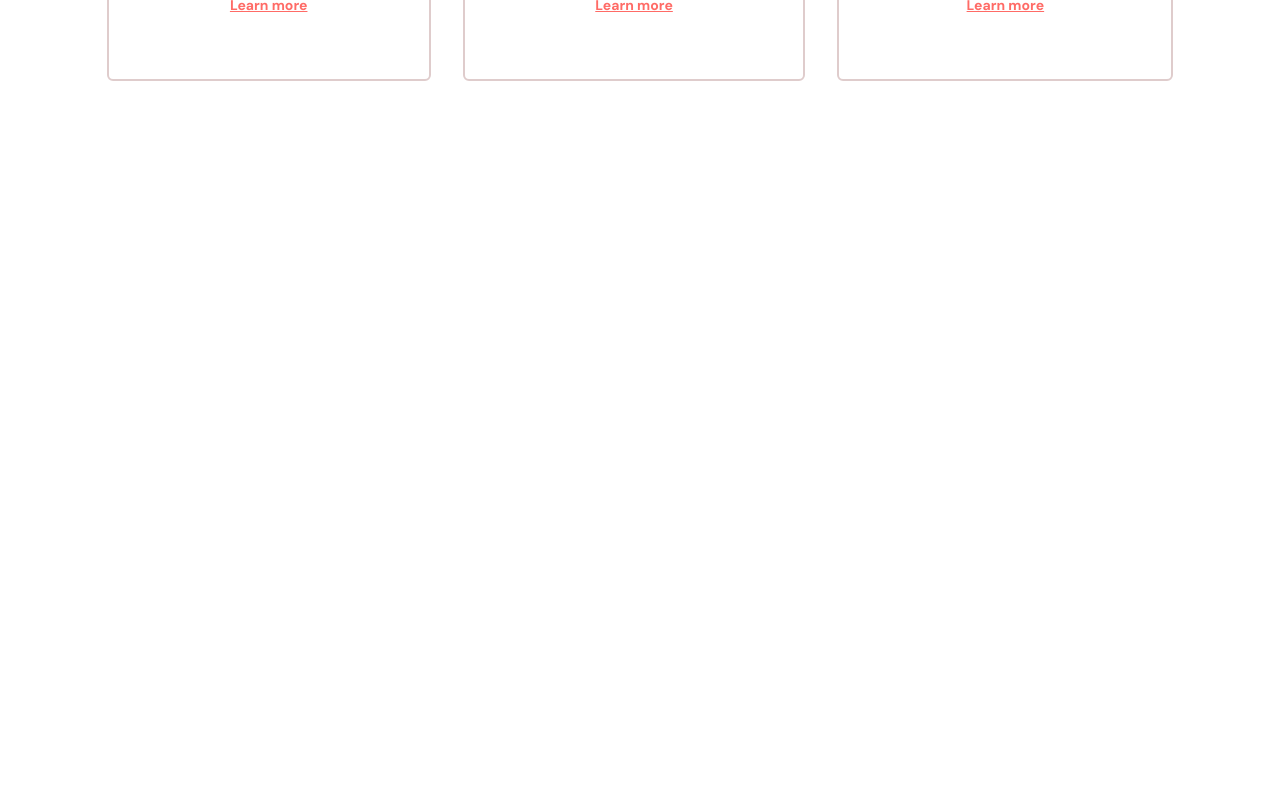
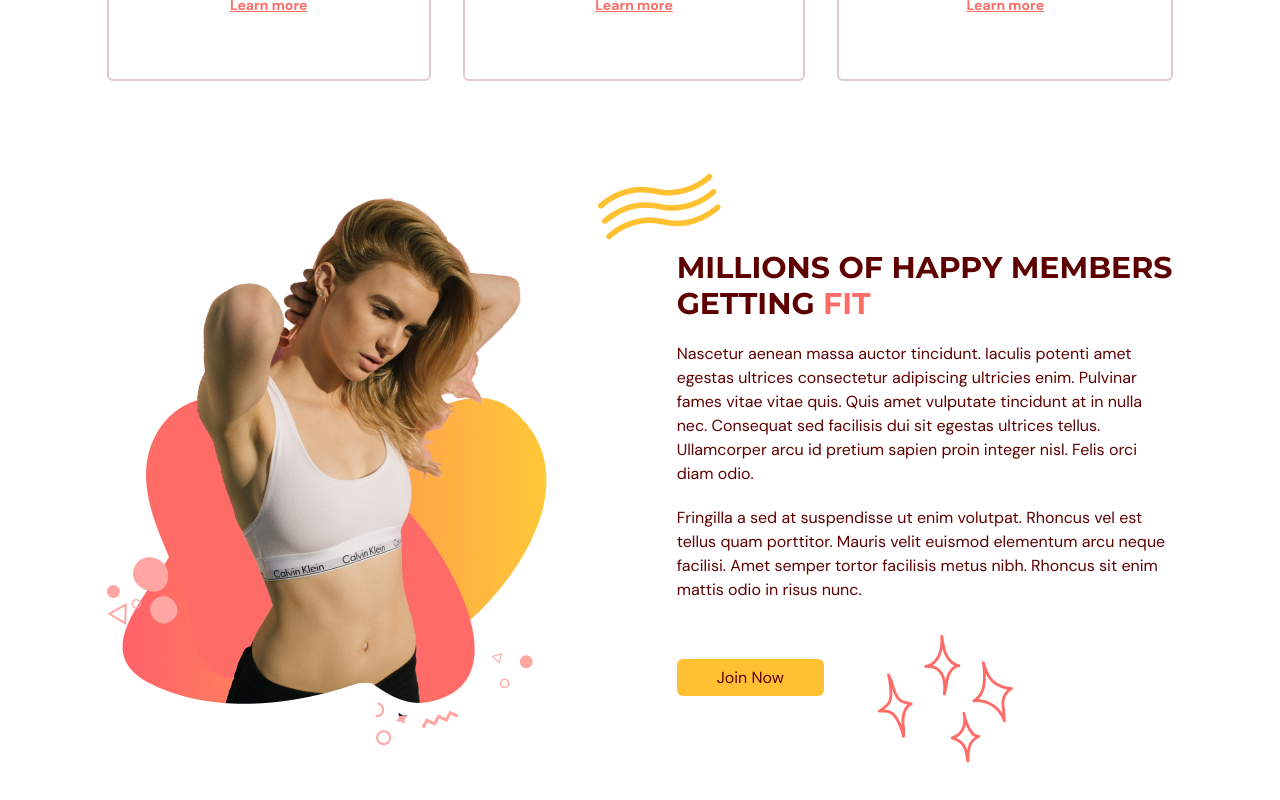
Before and after one commit to horoshopodumaj/fitness, a React (Vite) app in the folder fitness/: page / in a window 1280 px wide. Shown: the part 1311-2111 px from the top of the page. Before the commit the page ends 1600 px from the top, so only its background shows below. Built offline with nearby package versions, Linux system fonts and the light colour scheme.

Commit message:
added graphics and description section

```diff
--- a/fitness/src/scenes/benefits/index.tsx
+++ b/fitness/src/scenes/benefits/index.tsx
@@ -8,6 +8,8 @@
 import { motion } from "framer-motion";
 import HText from "@/shared/HText";
 import Benefit from "./Benefit";
+import ActionButton from "@/shared/ActionButton";
+import BenefitsPageGraphic from "@/assets/BenefitsPageGraphic.png";
 
 const benefits: Array<BenefitType> = [
   {
@@ -84,6 +86,72 @@
             />
           ))}
         </motion.div>
+        {/**GRAPHICS AND DESCRIPTION */}
+        <div className="mt-16 items-center justify-between gap-20 md:mt-28 md:flex">
+          {/**GRAPHIC */}
+          <img
+            src={BenefitsPageGraphic}
+            alt="benefits-page-graphic"
+            className="mx-auto"
+          />
+          {/**DESCRIPTION */}
+          <div>
+            {/**TITLE */}
+            <div className="relative">
+              <div className="before:absolute before:-top-20 before:-left-20 before:z-[-1] before:content-abstractwaves">
+                <motion.div
+                  initial="hidden"
+                  whileInView="visible"
+                  viewport={{ once: true, amount: 0.5 }}
+                  transition={{ duration: 0.5 }}
+                  variants={{
+                    hidden: { opacity: 0, x: 50 },
+                    visible: { opacity: 1, x: 0 },
+                  }}
+                >
+                  <HText>
+                    MILLIONS OF HAPPY MEMBERS GETTING{" "}
+                    <span className="text-primary-500">FIT</span>
+                  </HText>
+                </motion.div>
+              </div>
+            </div>
+            {/**DESCRIPT */}
+            <motion.div
+              initial="hidden"
+              whileInView="visible"
+              viewport={{ once: true, amount: 0.5 }}
+              transition={{ delay: 0.2, duration: 0.5 }}
+              variants={{
+                hidden: { opacity: 0, x: 50 },
+                visible: { opacity: 1, x: 0 },
+              }}
+            >
+              <p className="my-5">
+                Nascetur aenean massa auctor tincidunt. Iaculis potenti amet
+                egestas ultrices consectetur adipiscing ultricies enim. Pulvinar
+                fames vitae vitae quis. Quis amet vulputate tincidunt at in
+                nulla nec. Consequat sed facilisis dui sit egestas ultrices
+                tellus. Ullamcorper arcu id pretium sapien proin integer nisl.
+                Felis orci diam odio.
+              </p>
+              <p className="mb-5">
+                Fringilla a sed at suspendisse ut enim volutpat. Rhoncus vel est
+                tellus quam porttitor. Mauris velit euismod elementum arcu neque
+                facilisi. Amet semper tortor facilisis metus nibh. Rhoncus sit
+                enim mattis odio in risus nunc.
+              </p>
+            </motion.div>
+            {/**BUTTON */}
+            <div className="relative mt-16">
+              <div className="before:absolute before:-bottom-20 before:right-40 before:z-[-1] before:content-sparkles">
+                <ActionButton setSelectedPage={setSelectedPage}>
+                  Join Now
+                </ActionButton>
+              </div>
+            </div>
+          </div>
+        </div>
       </motion.div>
     </section>
   );
```
